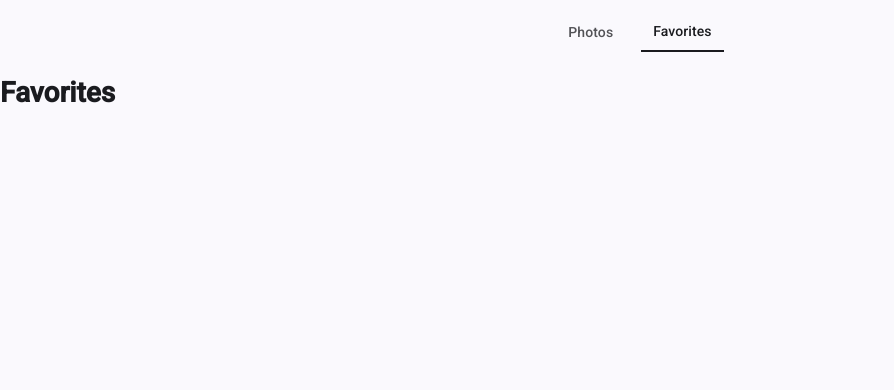
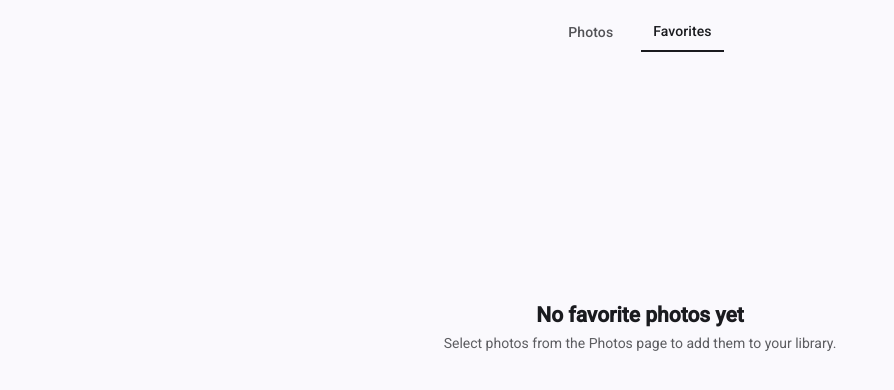
Before and after one commit to sophiatheofanidou/xm-photo-library, an Angular app: page /favorites in a window 1280 px wide. Shown: the top 390 px of the page, without its empty margins (0-894 px from the left). Built offline with nearby package versions, Linux system fonts and the light colour scheme.

Commit message:
feat: add favorites gallery and navigation

```diff
--- a/src/app/features/favorites/favorites-page/favorites-page.component.html
+++ b/src/app/features/favorites/favorites-page/favorites-page.component.html
@@ -1 +1,15 @@
-<h1>Favorites</h1>
+<section class="favorites-page">
+  @if (favorites$ | async; as favorites) {
+    @if (favorites.length > 0) {
+      <app-photo-grid
+        [photos]="favorites"
+        (photoSelected)="openPhoto($event)">
+      </app-photo-grid>
+    } @else {
+      <div class="favorites-page__empty">
+        <h1>No favorite photos yet</h1>
+        <p>Select photos from the Photos page to add them to your library.</p>
+      </div>
+    }
+  }
+</section>
--- a/src/app/features/favorites/favorites-page/favorites-page.component.scss
+++ b/src/app/features/favorites/favorites-page/favorites-page.component.scss
@@ -0,0 +1,20 @@
+.favorites-page {
+  padding: 1.5rem;
+}
+
+.favorites-page__empty {
+  display: grid;
+  min-height: 50vh;
+  place-content: center;
+  padding: 2rem;
+  text-align: center;
+}
+
+.favorites-page__empty h1 {
+  margin-bottom: 0.5rem;
+}
+
+.favorites-page__empty p {
+  margin: 0;
+  opacity: 0.7;
+}
--- a/src/app/features/favorites/favorites-page/favorites-page.component.ts
+++ b/src/app/features/favorites/favorites-page/favorites-page.component.ts
@@ -1,11 +1,27 @@
 import { Component } from '@angular/core';
+import { Router } from '@angular/router';
+import { Observable } from 'rxjs';
+
+import { Photo } from '../../../core/models/photo.model';
+import { FavoritesService } from '../../../core/services/favorites.service';
 
 @Component({
   selector: 'app-favorites-page',
   standalone: false,
   templateUrl: './favorites-page.component.html',
-  styleUrl: './favorites-page.component.scss',
+  styleUrl: './favorites-page.component.scss'
 })
 export class FavoritesPageComponent {
+  readonly favorites$: Observable<Photo[]>;
 
+  constructor(
+    private readonly favoritesService: FavoritesService,
+    private readonly router: Router
+  ) {
+    this.favorites$ = this.favoritesService.favorites$;
+  }
+
+  openPhoto(photo: Photo): void {
+    void this.router.navigate(['/photos', photo.id]);
+  }
 }
```
Also changed, not shown: 1 other file (tests, documents, lock files or other folders).
